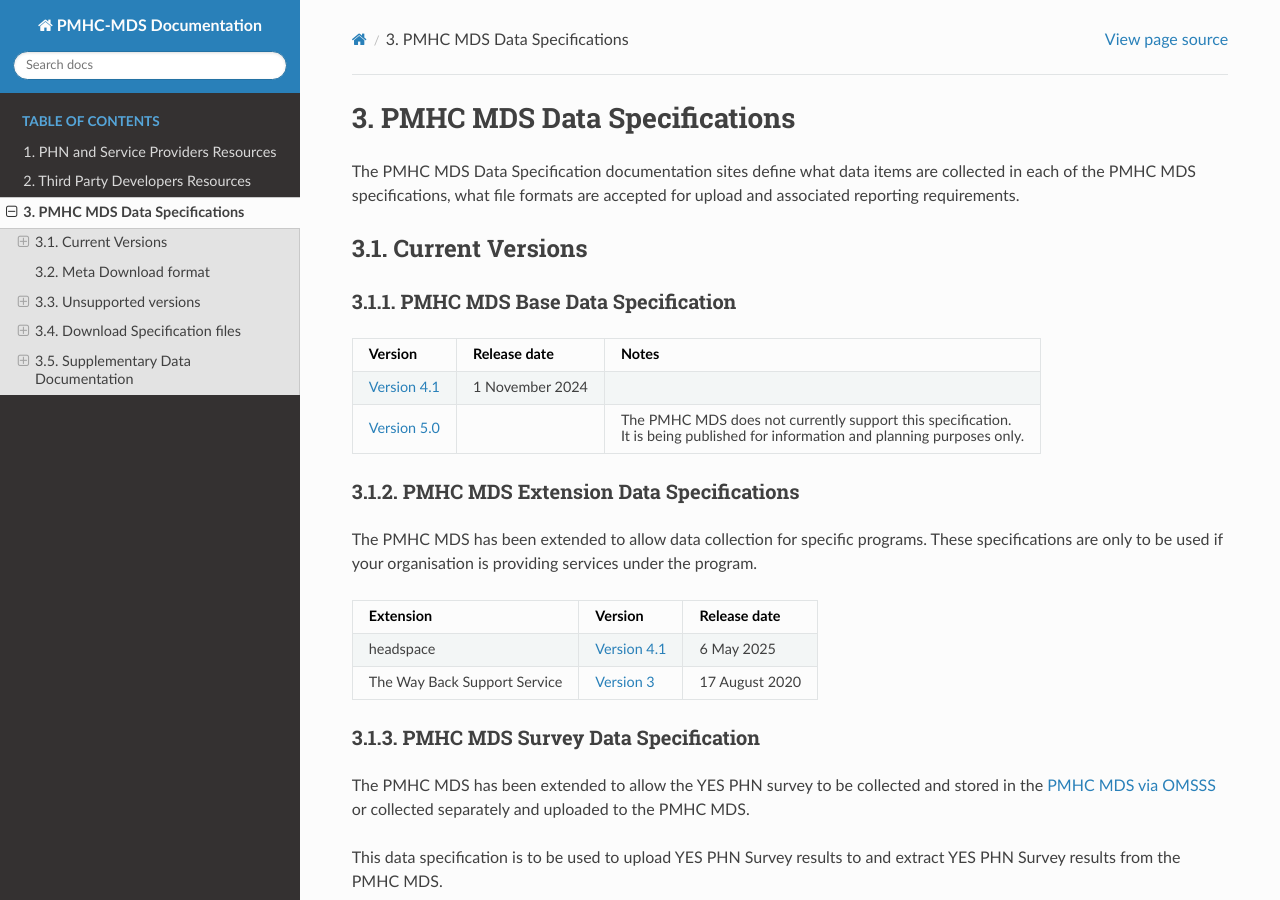
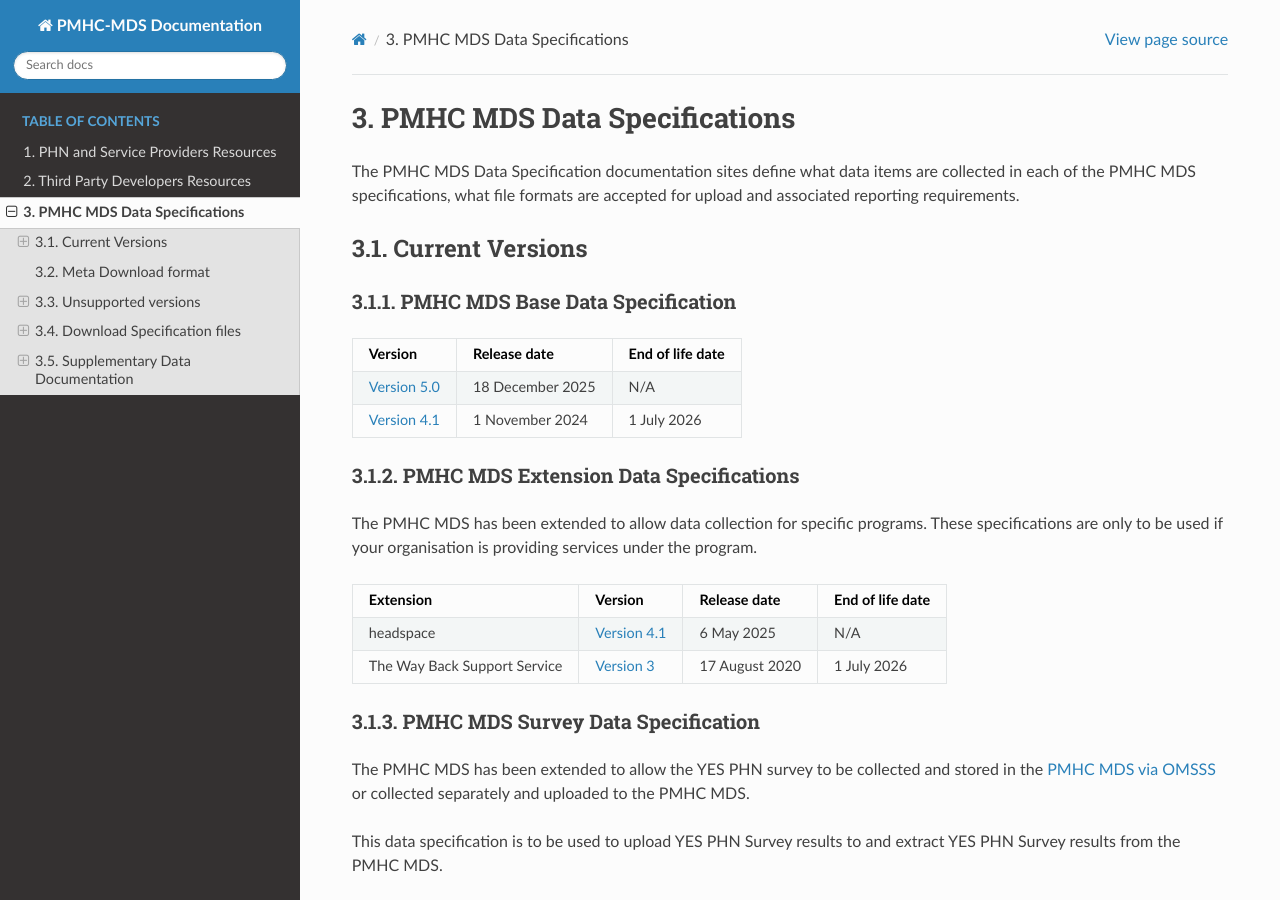
Before and after one commit to logicly-au/docs.pmhc-mds.com, a Sphinx documentation site: the page built from docs/data-specifications.rst, in a window 1280 px wide and 900 px high. Built offline with Sphinx 7.4.7 and the Read the Docs theme 3.1.0, drawn with Linux system fonts in a browser that asks for light colours; some of the changed text lies outside the part shown.

Commit message:
Adding V5 release date

```diff
--- a/docs/data-specifications.rst
+++ b/docs/data-specifications.rst
@@ -13,15 +13,13 @@
 PMHC MDS Base Data Specification
 ~~~~~~~~~~~~~~~~~~~~~~~~~~~~~~~~
 
-+---------------------------------------------------------------------+------------------+---------------------------------------------------------------------+
-| Version                                                             | Release date     | Notes                                                               |
-+=====================================================================+==================+=====================================================================+
-| `Version 4.1 </projects/data-specification/en/v4.1/>`__             | 1 November 2024  |                                                                     |
-+---------------------------------------------------------------------+------------------+---------------------------------------------------------------------+
-| `Version 5.0 </projects/data-specification/en/v5.0/>`__             |                  | The PMHC MDS does not currently support this specification.         |
-|                                                                     |                  |                                                                     |
-|                                                                     |                  | It is being published for information and planning purposes only.   |
-+---------------------------------------------------------------------+------------------+---------------------------------------------------------------------+
++----------------------------------------------------------+------------------+------------------+
+| Version                                                  | Release date     | End of life date |
++==========================================================+==================+==================+
+| `Version 5.0 </projects/data-specification/en/v5.0/>`__  | 18 December 2025 | N/A              |
++----------------------------------------------------------+------------------+------------------+
+| `Version 4.1 </projects/data-specification/en/v4.1/>`__  | 1 November 2024  | 1 July 2026      |
++----------------------------------------------------------+------------------+------------------+
 
 PMHC MDS Extension Data Specifications
 ~~~~~~~~~~~~~~~~~~~~~~~~~~~~~~~~~~~~~~
@@ -30,13 +28,13 @@
 These specifications are only to be used if your organisation is providing services
 under the program.
 
-+------------------------------+--------------------------------------------------------------------+------------------+
-| Extension                    | Version                                                            | Release date     |
-+==============================+====================================================================+==================+
-| headspace                    | `Version 4.1 </projects/data-specification-headspace/en/v4.1/>`__  | 6 May 2025       |
-+------------------------------+--------------------------------------------------------------------+------------------+
-| The Way Back Support Service | `Version 3 </projects/data-specification-wayback/en/v3/>`__        | 17 August 2020   |
-+------------------------------+--------------------------------------------------------------------+------------------+
++------------------------------+--------------------------------------------------------------------+------------------+------------------+
+| Extension                    | Version                                                            | Release date     | End of life date |
++==============================+====================================================================+==================+==================+
+| headspace                    | `Version 4.1 </projects/data-specification-headspace/en/v4.1/>`__  | 6 May 2025       | N/A              |
++------------------------------+--------------------------------------------------------------------+------------------+------------------+
+| The Way Back Support Service | `Version 3 </projects/data-specification-wayback/en/v3/>`__        | 17 August 2020   | 1 July 2026      |
++------------------------------+--------------------------------------------------------------------+------------------+------------------+
 
 PMHC MDS Survey Data Specification
 ~~~~~~~~~~~~~~~~~~~~~~~~~~~~~~~~~~
@@ -177,22 +175,16 @@
 
 The following tags can currently be used in PMHC MDS uploads and data entry:
 
-+----------------+-------------------------------------+-----------+---------------------------------------------------------------------------------------------+
-| Tag            | Name                                | Type      | Further Information                                                                         |
-+================+=====================================+===========+=============================================================================================+
-| ``!br20``      | Australian Government Mental        | Reserved  | :ref:`Departmental Circular <br20>`                                                         |
-|                | Health Response to Bushfire         |           |                                                                                             |
-+----------------+-------------------------------------+-----------+---------------------------------------------------------------------------------------------+
-| ``!wayback``   | Beyond Blue The Way Back            | Extension | `The Way Back Version 3 Data Specification </projects/data-specification-wayback/en/v3/>`__ |
-+----------------+-------------------------------------+-----------+---------------------------------------------------------------------------------------------+
-| ``!uaooh``     | Universal Aftercare Out of Hospital | Reserved  | :ref:`Departmental Circular <uaooh>`                                                        |
-|                |                                     |           |                                                                                             |
-|                |                                     |           | This is a planned future tag.                                                               |
-|                |                                     |           |                                                                                             |
-|                |                                     |           | The PMHC MDS does not currently support this system tag.                                    |
-|                |                                     |           |                                                                                             |
-|                |                                     |           | It is being published for information and planning purposes only.                           |
-+----------------+-------------------------------------+-----------+---------------------------------------------------------------------------------------------+
++----------------+-------------------------------------+-----------+---------------------------------------------------------------------------------------------+------------------+
+| Tag            | Name                                | Type      | Further Information                                                                         | Release date     |
++================+=====================================+===========+=============================================================================================+==================+
+| ``!br20``      | Australian Government Mental        | Reserved  | :ref:`Departmental Circular <br20>`                                                         | 24 January 2020  |
+|                | Health Response to Bushfire         |           |                                                                                             |                  |
++----------------+-------------------------------------+-----------+---------------------------------------------------------------------------------------------+------------------+
+| ``!wayback``   | Beyond Blue The Way Back            | Extension | `The Way Back Version 3 Data Specification </projects/data-specification-wayback/en/v3/>`__ | 17 August 2020   |
++----------------+-------------------------------------+-----------+---------------------------------------------------------------------------------------------+------------------+
+| ``!uaooh``     | Universal Aftercare Out of Hospital | Reserved  | :ref:`Departmental Circular <uaooh>`                                                        | 18 December 2025 |
++----------------+-------------------------------------+-----------+---------------------------------------------------------------------------------------------+------------------+
 
 Historical System Tags
 ^^^^^^^^^^^^^^^^^^^^^^
```
